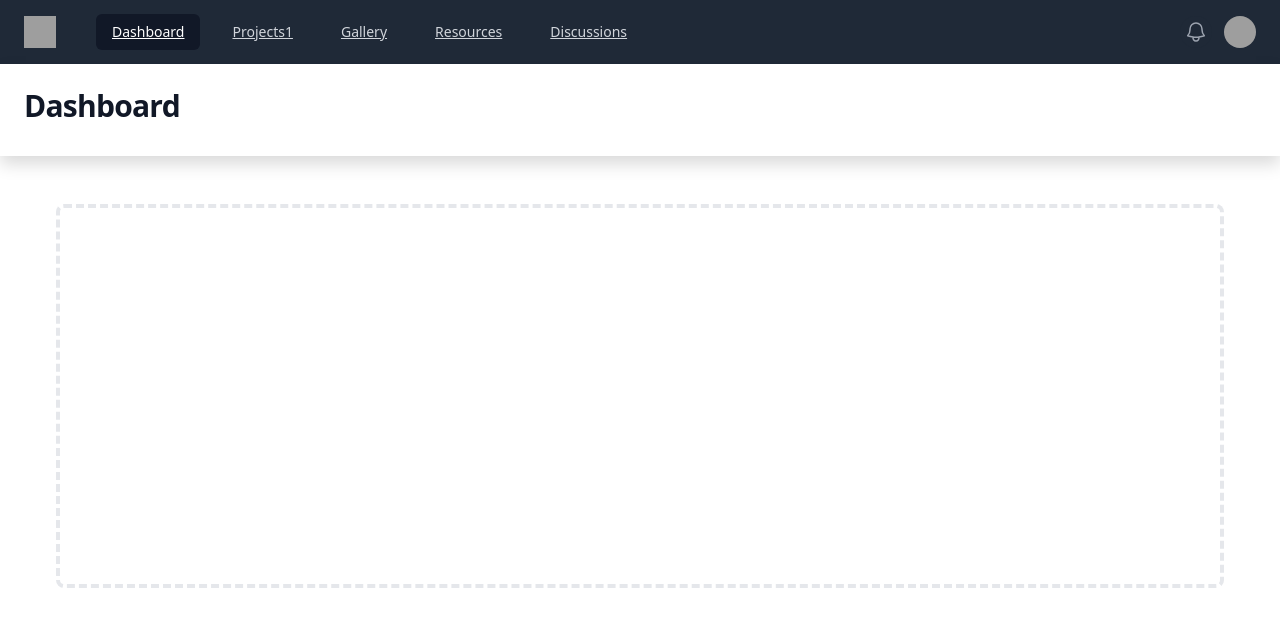
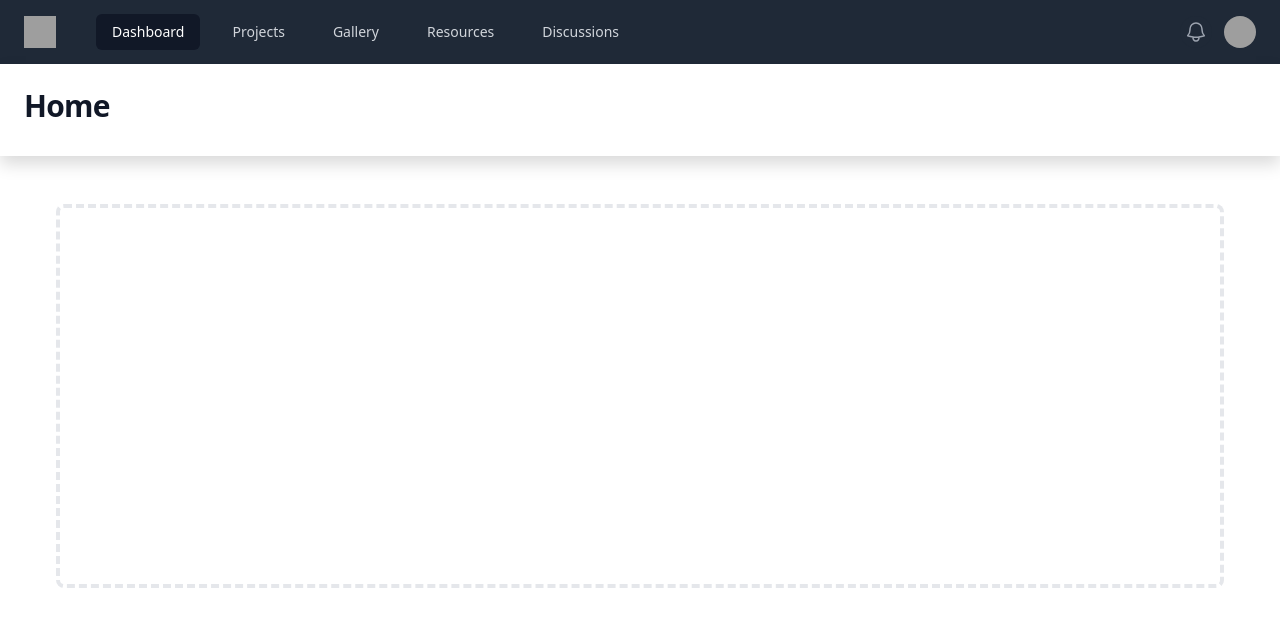
Before and after one commit to Fairlanemane/arduinoDash, a React (Create React App) app in the folder client/: page / in a window 1280 px wide. Shown: the top 626 px of the page. Built offline with nearby package versions, Linux system fonts and the light colour scheme; grey boxes are pictures that could not be loaded; the HTML template or start-up script is replaced by a standard one.

Commit message:
createdprojectspage

```diff
--- a/client/package.json
+++ b/client/package.json
@@ -12,6 +12,7 @@
     "react": "^18.2.0",
     "react-bootstrap": "^2.7.0",
     "react-dom": "^18.2.0",
+    "react-router-dom": "^6.6.2",
     "react-scripts": "5.0.1",
     "web-vitals": "^2.1.4"
   },
--- a/client/src/App.js
+++ b/client/src/App.js
@@ -1,9 +1,9 @@
 import React from "react";
-import Navigation from "./Components/Navigation";
 import "bootstrap/dist/css/bootstrap.min.css";
-import Dropmenu from "./Components/Dropmenu";
-import Tabbar from "./Components/Tabbar";
 import Dashboard from "./Components/Dashboard";
+import Home from "./Components/Home";
+import Projects from "./Components/Projects";
+import { BrowserRouter as Router, Routes, Route } from "react-router-dom";
 
 const styles = {
   h1: {
@@ -13,9 +13,16 @@ const styles = {
 
 function App() {
   return (
+      <Router>
     <div className="App">
       <Dashboard />
+  <Routes>
+      <Route path="/" element={<Home/>} />
+      <Route path="/projects" element={<Projects/>} />
+
+  </Routes>
     </div>
+</Router>
   );
 }
 
--- a/client/src/Components/Dashboard.js
+++ b/client/src/Components/Dashboard.js
@@ -1,6 +1,12 @@
 import { Fragment } from "react";
 import { Disclosure, Menu, Transition } from "@headlessui/react";
 import { Bars3Icon, BellIcon, XMarkIcon } from "@heroicons/react/24/outline";
+
+const styles={
+  link:{
+    textDecoration:"none"
+  }
+}
 
 const user = {
   name: "Tom Cook",
@@ -9,8 +15,8 @@ const user = {
     "https://cdn.kpbs.org/dims4/default/d6270e2/2147483647/strip/true/crop/1200x739+0+61/resize/1760x1084!/format/webp/quality/90/?url=http%3A%2F%2Fkpbs-brightspot.s3.amazonaws.com%2Ff7%2F82%2F8409815f412c8ff459869830f283%2Fshutterstock-1868218408.jpg",
 };
 const navigation = [
-  { name: "Dashboard", href: "#", current: true },
-  { name: "Projects1", href: "#", current: false },
+  { name: "Dashboard", href: "/", current: true },
+  { name: "Projects", href: "/projects", current: false },
   { name: "Gallery", href: "#", current: false },
   { name: "Resources", href: "#", current: false },
   { name: "Discussions", href: "#", current: false },
@@ -46,7 +52,7 @@ function Dashboard() {
                     <div className="flex-shrink-0">
                       <img
                         className="h-8 w-8"
-                        src="https://tailwindui.com/img/logos/mark.svg?color=indigo&shade=500"
+                        src="https://www.freeiconspng.com/thumbs/mushroom-png/white-mushroom-png-5.png"
                         alt="Your Company"
                       />
                     </div>
@@ -56,6 +62,7 @@ function Dashboard() {
                           <a
                             key={item.name}
                             href={item.href}
+                            style={styles.link}
                             className={classNames(
                               item.current
                                 ? "bg-gray-900 text-white"
@@ -107,6 +114,8 @@ function Dashboard() {
                                 {({ active }) => (
                                   <a
                                     href={item.href}
+                                    style={styles.link}
+
                                     className={classNames(
                                       active ? "bg-gray-100" : "",
                                       "block px-4 py-2 text-sm text-gray-700"
@@ -147,6 +156,8 @@ function Dashboard() {
                   {navigation.map((item) => (
                     <Disclosure.Button
                       key={item.name}
+                      style={styles.link}
+
                       as="a"
                       href={item.href}
                       className={classNames(
@@ -190,6 +201,8 @@ function Dashboard() {
                     {userNavigation.map((item) => (
                       <Disclosure.Button
                         key={item.name}
+                        style={styles.link}
+
                         as="a"
                         href={item.href}
                         className="block rounded-md px-3 py-2 text-base font-medium text-gray-400 hover:bg-gray-700 hover:text-white"
@@ -204,22 +217,6 @@ function Dashboard() {
           )}
         </Disclosure>
 
-        <header className="bg-white shadow">
-          <div className="mx-auto max-w-7xl py-6 px-4 sm:px-6 lg:px-8">
-            <h1 className="text-3xl font-bold tracking-tight text-gray-900">
-              Dashboard
-            </h1>
-          </div>
-        </header>
-        <main>
-          <div className="mx-auto max-w-7xl py-6 sm:px-6 lg:px-8">
-            {/* Replace with your content */}
-            <div className="px-4 py-6 sm:px-0">
-              <div className="h-96 rounded-lg border-4 border-dashed border-gray-200" />
-            </div>
-            {/* /End replace */}
-          </div>
-        </main>
       </div>
     </>
   );
--- a/client/src/Components/Dropmenu.js
+++ /dev/null
@@ -1,25 +0,0 @@
-import React from 'react';
-import Dropdown from 'react-bootstrap/Dropdown';
-
-function Dropmenu() {
-  return (
-    <div>
-
-    <Dropdown>
-      <Dropdown.Toggle variant="success" id="dropdown-basic">
-        Dropdown Button
-      </Dropdown.Toggle>
-
-      <Dropdown.Menu>
-        <Dropdown.Item href="#/action-1">Action</Dropdown.Item>
-        <Dropdown.Item href="#/action-2">Another action</Dropdown.Item>
-        <Dropdown.Item href="#/action-3">Something else</Dropdown.Item>
-        <Dropdown.Item href="#/action-4">Something 3else</Dropdown.Item>
-
-      </Dropdown.Menu>
-    </Dropdown>
-    </div>
-  );
-}
-
-export default Dropmenu;
--- /dev/null
+++ b/client/src/Components/Home.js
@@ -0,0 +1,30 @@
+import React from 'react';
+const styles={
+
+}
+
+function Home() {
+  return (
+    <div>
+
+        <header className="bg-white shadow">
+          <div className="mx-auto max-w-7xl py-6 px-4 sm:px-6 lg:px-8">
+            <h1 className="text-3xl font-bold tracking-tight text-gray-900">
+              Home
+            </h1>
+          </div>
+        </header>
+        <main>
+          <div className="mx-auto max-w-7xl py-6 sm:px-6 lg:px-8">
+            {/* Replace with your content */}
+            <div className="px-4 py-6 sm:px-0">
+              <div className="h-96 rounded-lg border-4 border-dashed border-gray-200" />
+            </div>
+            {/* /End replace */}
+          </div>
+        </main>
+    </div>
+  );
+}
+
+export default Home;
--- a/client/src/Components/Navigation.js
+++ /dev/null
@@ -1,30 +0,0 @@
-import React from 'react';
-import Container from 'react-bootstrap/Container';
-import Nav from 'react-bootstrap/Nav';
-import Navbar from 'react-bootstrap/Navbar';
-
-
-const styles={
-  h1:{
-    color:"red",
-    }
-}
-
-function Navigation() {
-  return (
-    <div>
-  <Navbar bg="dark" variant="dark">
-        <Container>
-          <Navbar.Brand href="#home">Navbar</Navbar.Brand>
-          <Nav className="me-auto">
-            <Nav.Link href="#home">Home</Nav.Link>
-            <Nav.Link href="#features">Features</Nav.Link>
-            <Nav.Link href="#pricing">Pricing</Nav.Link>
-          </Nav>
-        </Container>
-</Navbar>
-    </div>
-  );
-}
-
-export default Navigation;
--- /dev/null
+++ b/client/src/Components/Projects.js
@@ -0,0 +1,40 @@
+import React from 'react';
+const styles={
+    image:{
+        margin:"5px",
+        borderRadius:"10px"
+    }
+
+}
+
+function Projects() {
+  return (
+    <div>
+
+        <header className="bg-white shadow">
+          <div className="mx-auto max-w-7xl py-6 px-4 sm:px-6 lg:px-8">
+            <h1 className="text-3xl font-bold tracking-tight text-gray-900">
+              Projects
+            </h1>
+          </div>
+        </header>
+        <main>
+          <div className="mx-auto max-w-7xl py-6 sm:px-6 lg:px-8">
+            {/* Replace with your content */}
+            <div className="px-4 py-6 sm:px-0">
+              <div>
+
+            <img style={styles.image} src='https://media.istockphoto.com/id/1292627391/photo/porcini-mushrooms.jpg?b=1&s=170667a&w=0&k=20&c=gE4yuPJXlL07Eo_F8J48v2tws97ShfT4hUxqNM4bC5M='/>
+            <img style={styles.image} src='https://media.istockphoto.com/id/1292627391/photo/porcini-mushrooms.jpg?b=1&s=170667a&w=0&k=20&c=gE4yuPJXlL07Eo_F8J48v2tws97ShfT4hUxqNM4bC5M='/>
+            <img style={styles.image} src='https://media.istockphoto.com/id/1292627391/photo/porcini-mushrooms.jpg?b=1&s=170667a&w=0&k=20&c=gE4yuPJXlL07Eo_F8J48v2tws97ShfT4hUxqNM4bC5M='/>
+            <img style={styles.image} src='https://media.istockphoto.com/id/1292627391/photo/porcini-mushrooms.jpg?b=1&s=170667a&w=0&k=20&c=gE4yuPJXlL07Eo_F8J48v2tws97ShfT4hUxqNM4bC5M='/>
+              </div>
+            </div>
+            {/* /End replace */}
+          </div>
+        </main>
+    </div>
+  );
+}
+
+export default Projects;
--- a/client/src/Components/Tabbar.js
+++ /dev/null
@@ -1,22 +0,0 @@
-import React from 'react';
-import Tab from 'react-bootstrap/Tab';
-import Tabs from 'react-bootstrap/Tabs';
-
-function Tabbar() {
-  return (
-    <Tabs
-      defaultActiveKey="profile"
-      id="Tabbar"
-      className="mb-3"
-    >
-      <Tab eventKey="home" title="Home">
-      </Tab>
-      <Tab eventKey="profile" title="Profile">
-      </Tab>
-      <Tab eventKey="contact" title="Contact">
-      </Tab>
-    </Tabs>
-  );
-}
-
-export default Tabbar;
```
Also changed, not shown: 1 other file (tests, documents, lock files or other folders).
